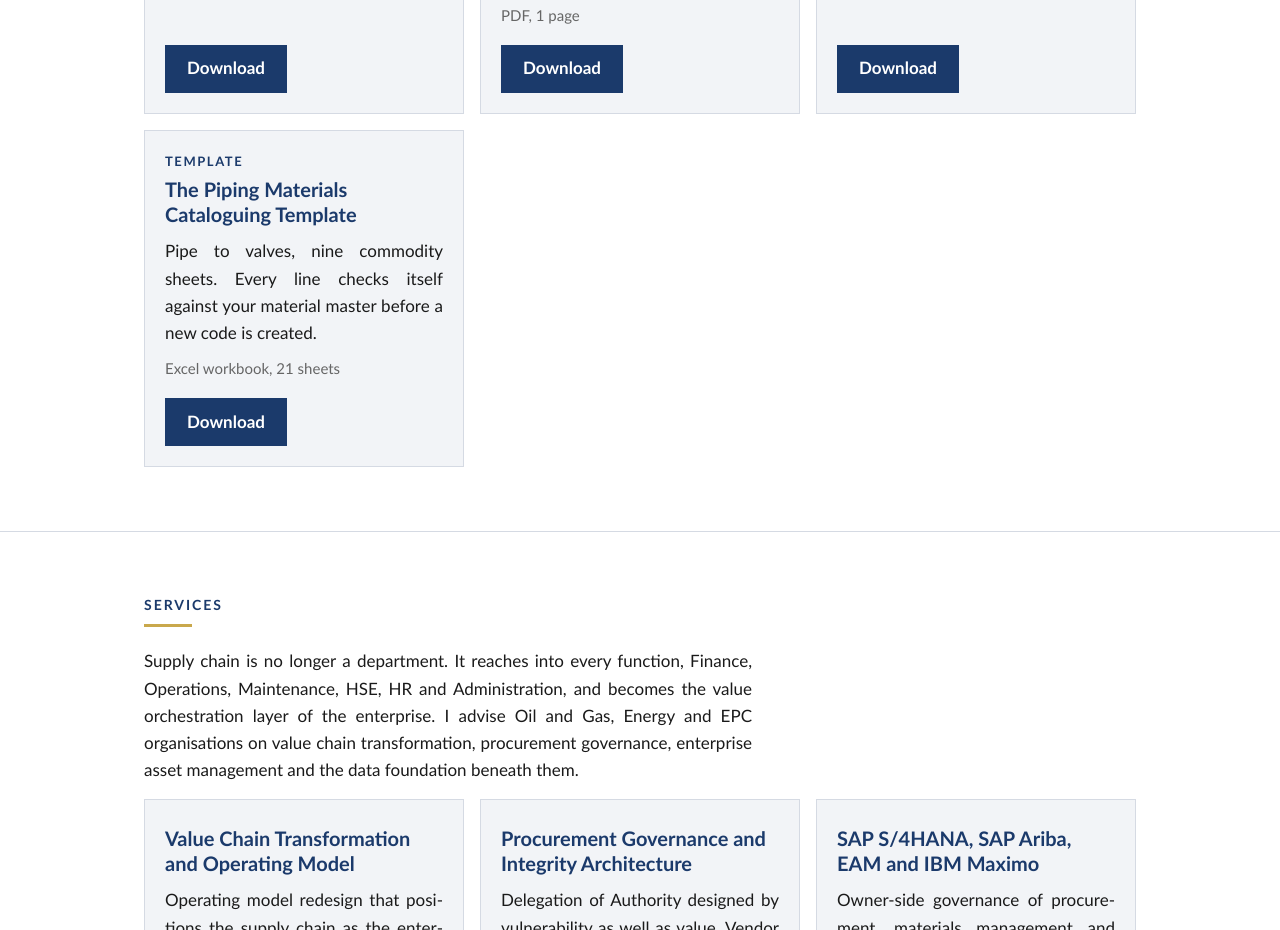
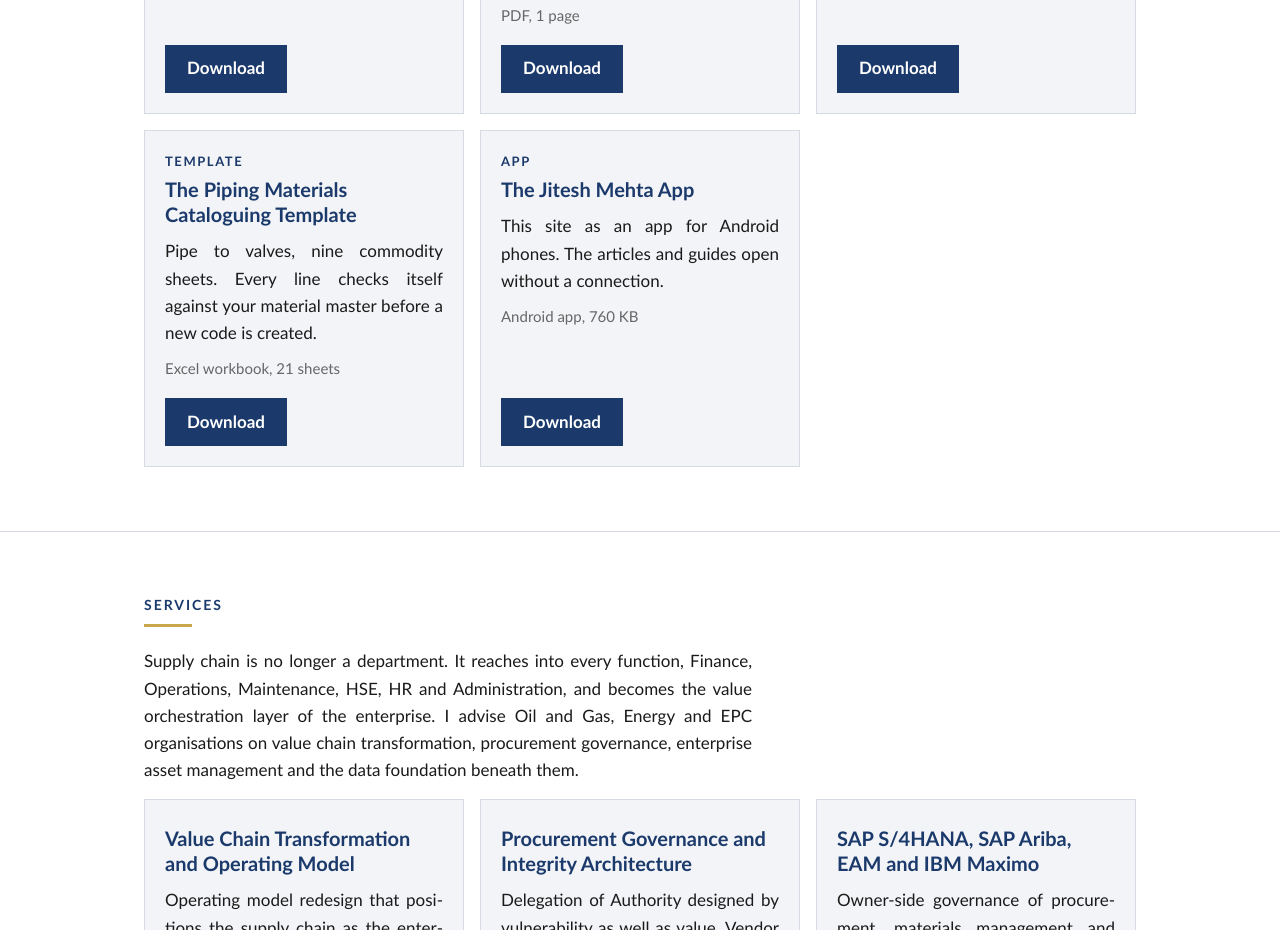
Before and after one commit to jiteshmehta-eta/jiteshmehta-site, a plain HTML site: page index.html in a window 1280 px wide. Shown: the part 1940-2870 px from the top of the page. Drawn offline with Linux system fonts and the light colour scheme.

Commit message:
Add the Android app as a download in Resources
Co-Authored-By: Claude Fable 5.2 <noreply@anthropic.com>

```diff
--- a/index.html
+++ b/index.html
@@ -186,6 +186,17 @@
             <a class="btn" href="downloads/JM_ETA_Piping_Materials_Cataloguing_Template.xlsx" download type="application/vnd.openxmlformats-officedocument.spreadsheetml.sheet" aria-label="Download The Piping Materials Cataloguing Template">Download</a>
           </article>
 
+          <!-- The Android app. Built from Website\app-android, outside this
+               folder. Replace the file under the same name for each new
+               version, so the link never changes. -->
+          <article class="card" id="app">
+            <p class="card__type">App</p>
+            <h4 class="card__title">The Jitesh Mehta App</h4>
+            <p class="card__text">This site as an app for Android phones. The articles and guides open without a connection.</p>
+            <p class="card__detail">Android app, 760 KB</p>
+            <a class="btn" href="downloads/Jitesh_Mehta_App.apk" download type="application/vnd.android.package-archive" aria-label="Download The Jitesh Mehta App">Download</a>
+          </article>
+
           <!-- ADD NEW DOCUMENT CARDS HERE, directly above this comment. -->
 
         </div>
```
Also changed, not shown: 1 other file.
